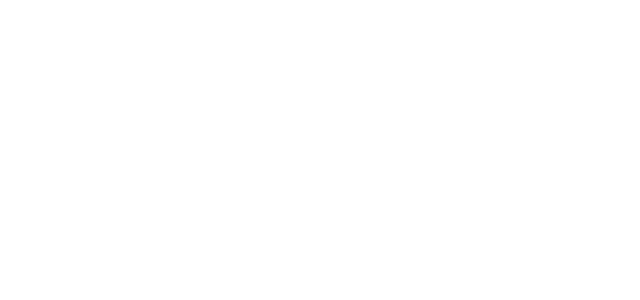
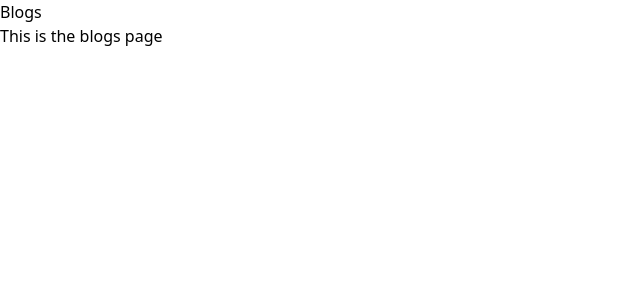
Before and after one commit to JalinaH/portfolio_frontend, a Nuxt app: page /Blogs in a window 1280 px wide. Before the commit this address had no page. Shown: the top 300 px of the page, without its empty margins (0-640 px from the left). Built offline with nearby package versions, Linux system fonts and the light colour scheme.

Commit message:
feat: Add Blogs and Projects pages, update Navbar component and nuxt.config.ts

```diff
--- a/components/Navbar.vue
+++ b/components/Navbar.vue
@@ -1,9 +1,18 @@
 <template>
-    <nav>
-        <ul>
-        <li><router-link to="/">Home</router-link></li>
-        <li><router-link to="/about">About</router-link></li>
-        <li><router-link to="/contact">Contact</router-link></li>
-        </ul>
-    </nav>
+  <nav class="bg-[#333] text-white p-[10px]">
+    <ul class="flex place-content-around list-none">
+      <li class="p-[5px]"><NuxtLink to="/">Home</NuxtLink></li>
+      <li class="p-[5px]"><NuxtLink to="/About">About</NuxtLink></li>
+      <li class="p-[5px]"><NuxtLink to="/Projects">Projects</NuxtLink></li>
+      <li class="p-[5px]"><NuxtLink to="/Blogs">Blogs</NuxtLink></li>
+    </ul>
+  </nav>
 </template>
+
+<script setup>
+/*vfhubr*/
+</script>
+
+<style>
+/*nvefugtbnu*/
+</style>
--- a/nuxt.config.ts
+++ b/nuxt.config.ts
@@ -2,4 +2,5 @@
 export default defineNuxtConfig({
   devtools: { enabled: true },
   pages: true,
+  modules: ["@nuxtjs/tailwindcss"],
 });
--- a/package.json
+++ b/package.json
@@ -10,6 +10,7 @@
     "postinstall": "nuxt prepare"
   },
   "dependencies": {
+    "@nuxtjs/tailwindcss": "^6.12.1",
     "nuxt": "^3.11.2",
     "vue": "^3.4.21",
     "vue-router": "^4.3.0"
--- /dev/null
+++ b/pages/About.vue
@@ -0,0 +1,12 @@
+<template>
+    <div>
+        <h1>About</h1>
+        <p>This is the about page</p>
+    </div>
+</template>
+
+<script setup>
+</script>
+
+<style>
+</style>
--- /dev/null
+++ b/pages/Blogs.vue
@@ -0,0 +1,6 @@
+<template>
+    <div>
+        <h1>Blogs</h1>
+        <p>This is the blogs page</p>
+    </div>
+</template>
--- /dev/null
+++ b/pages/Projects.vue
@@ -0,0 +1,6 @@
+<template>
+    <div>
+        <h1>Projects</h1>
+        <p>This is the projects page</p>
+    </div>
+</template>
--- a/pages/index.vue
+++ b/pages/index.vue
@@ -1,4 +1,5 @@
 <template>
+  <Navbar />
   <h1 class="title">Hello I'm {{ name }}</h1>
 
   <div class="root-section">
@@ -183,6 +184,10 @@
 
 <script setup>
 import { ref } from "vue";
+
+import Navbar from "~/components/Navbar.vue";
+
+
 
 const name = "Jalina Hirushan";
 
--- /dev/null
+++ b/tailwind.config.js
@@ -0,0 +1,8 @@
+/** @type {import('tailwindcss').Config} */
+module.exports = {
+  content: [],
+  theme: {
+    extend: {},
+  },
+  plugins: [],
+};
```
Also changed, not shown: 1 other file (tests, documents, lock files or other folders).
